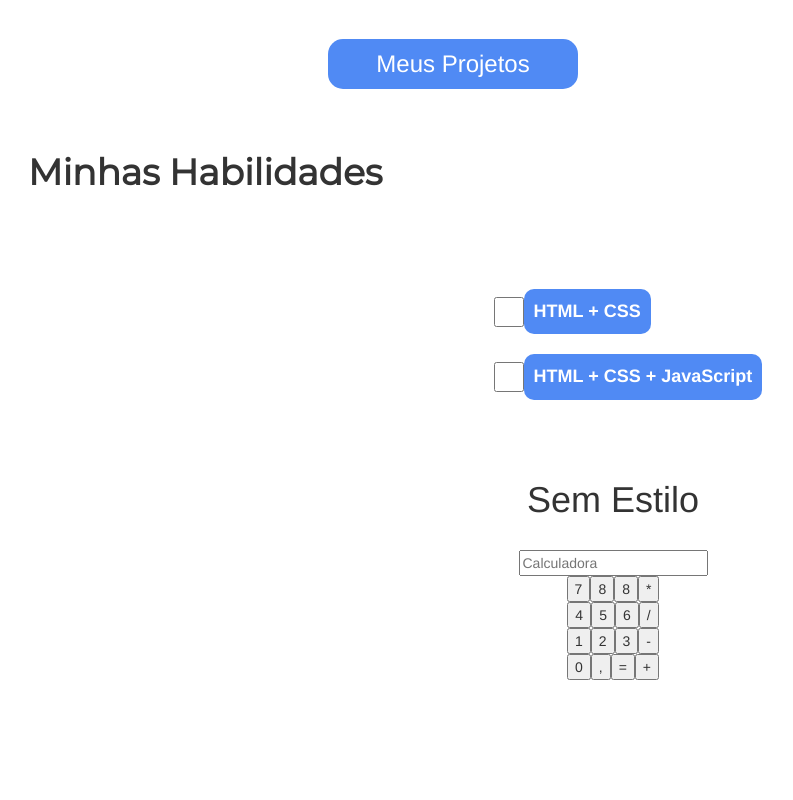
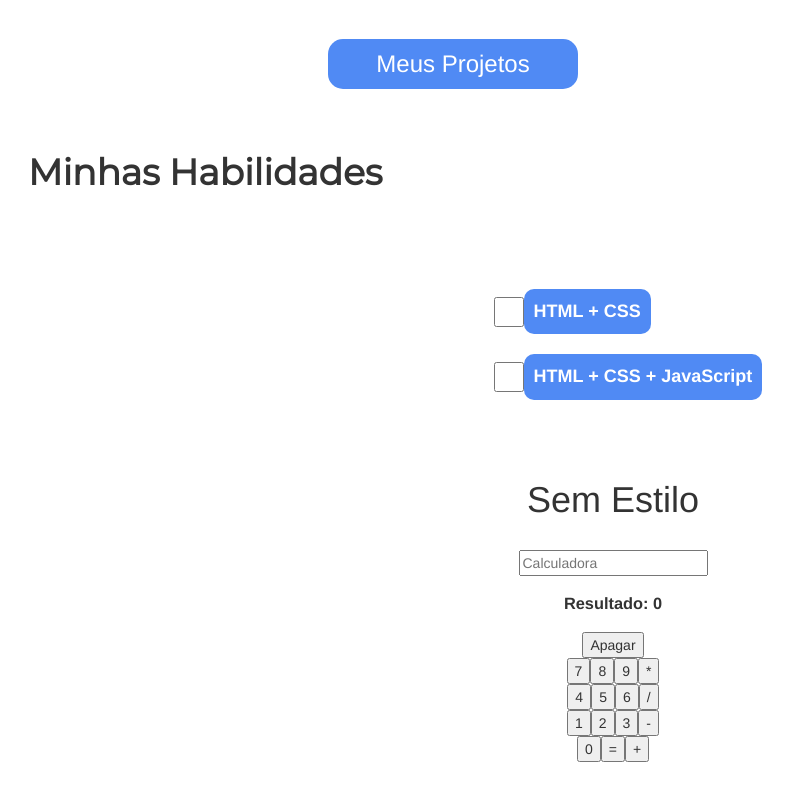
Before and after one commit to duansydor/portfolio, a React (Create React App) app: page /#/ in a window 1280 px wide. Shown: the part 576-1376 px from the top of the page, without its empty margins (57-850 px from the left). Built offline with nearby package versions, Linux system fonts and the light colour scheme.

Commit message:
calculator functions added

```diff
--- a/src/assets/css/App.scss
+++ b/src/assets/css/App.scss
@@ -304,21 +304,53 @@ Calculator
 .input.true{
   input{
     outline: none;
-    width:239px;
+    width: 270px;
     transition: .4s;
     border:none;
     border-radius: 15px;
     background:lightgrey;
     padding: 10px;
+    margin-bottom: 10px;
   }
 
 }
 .btncontainer.true{
   display: flex;
   justify-content: center;
+  align-items: center;
+  flex-direction: column;
+  input[type="submit"]{
+    outline: none;
+      transition:.2s;
+      border-radius: 15px;
+      border: 1px solid black;
+
+      padding: 10px;
+      width: 130px;
+      margin:5px;
+      background:$primary;
+      color: white;
+  }
+  .delete{
+    input[type="reset"]{
+      padding: 10px;
+      outline: none;
+      transition:.2s;
+      border-radius: 15px;
+      border: 1px solid black;
+
+      padding: 10px;
+      width: 270px;
+      margin:5px;
+      background:$primary;
+      color: white;
+    }
+  }
   div{
     display: flex;
-    flex-direction: column;
+    flex-direction: row;
+    align-items: center;
+
     input[type="button"]{
       outline: none;
       transition:.2s;
@@ -326,7 +358,7 @@ Calculator
       border: 1px solid black;
 
       padding: 10px;
-      width: 50px;
+      width: 60px;
       margin:5px;
       background:$primary;
       color: white;
--- a/src/components/CalcStyle.js
+++ b/src/components/CalcStyle.js
@@ -21,7 +21,7 @@ class CalcStyle extends React.Component{
                     <div className="changeProperties">
                         <div className="input">
                             <input type="checkbox" id="htmlCss" defaultChecked={withCss} onChange={()=>this.changeCSS(withCss)} />
-                            <label for="htmlCss">
+                            <label htmlFor="htmlCss">
                                 HTML + CSS
                             </label>
                         </div>
@@ -30,7 +30,7 @@ class CalcStyle extends React.Component{
                         </div>
                         <div className="input">
                             <input type="checkbox" id="htmlJs"/>
-                            <label for="htmlJs">
+                            <label htmlFor="htmlJs">
                                 HTML + CSS + JavaScript
                             </label>
                         </div>
--- a/src/components/Calculator.js
+++ b/src/components/Calculator.js
@@ -7,11 +7,69 @@ class Calculator extends React.Component{
         super(props);
         this.numberTyping = this.numberTyping.bind(this);
 
+        this.state = {
+            num1:0,
+            operation:'',
+            resultado:0
+        }
     }
 
     numberTyping(event){
-        event = event.target.value;
-        console.log(event)
+        var keyVal = event.target.value;
+        let op = ["+","-","/","*","=","Apagar"];
+        var input = document.getElementById('inputVal');
+
+        let {num1, operation} = this.state;
+
+        function isInArray(value, array) {
+            return array.indexOf(value) > -1;
+        }
+
+        function showResult(op,num1,num2){
+            switch (op){
+                case '+':
+                    return (parseInt(num1) + parseInt(input.value));
+                case '-':
+                    return (parseInt(num1) - parseInt(input.value));
+                case '*':
+                    return (parseInt(num1) * parseInt(input.value));
+                case '/':
+                    return (parseInt(num1) / parseInt(input.value));
+            }
+        }
+
+
+        if(!isInArray(keyVal,op)){
+            input.value= input.value + keyVal;
+        }
+        if(keyVal == "Apagar"){
+            input.value="";
+        }
+        switch (keyVal) {
+            case "+":
+                this.setState({operation:'+',num1:parseInt(input.value)})
+                input.value="";
+            break;
+            case "-":
+                this.setState({operation:'-',num1:parseInt(input.value)})
+                input.value="";
+            break;
+            case "/":
+                this.setState({operation:'/',num1:parseInt(input.value)})
+                input.value="";
+            break;
+            case "*":
+                this.setState({operation:'*',num1:parseInt(input.value)})
+                input.value="";
+            break;
+            case "=":
+                this.setState({resultado:showResult(operation,num1,input.value)});
+                input.value = "";
+                this.setState({num1:0});
+            break;
+            default:
+                break;
+        }
     }
     render(){
 
@@ -26,36 +84,40 @@ class Calculator extends React.Component{
                 <div className={`calculator ${withCss}`}>
                     <h1 className={`calcTitle ${withCss}`}>{withCss?"Com Estilo":"Sem Estilo"}</h1>
                     <div className={`input ${withCss}`}>
-                        <input placeholder="Calculadora" type="text" />
+                        <input id="inputVal" placeholder="Calculadora" type="text" />
                     </div>
+                    <h3>Resultado: {this.state.resultado}</h3>
+
                     <div className={`btncontainer ${withCss}`}>
+                        <div className="delete">
+                            <input  type="reset" onClick={(e) => { this.numberTyping(e) }} value="Apagar"></input>
+                        </div>
                         <div>
                             <input type="button" onClick={(e) => { this.numberTyping(e) }} value="7"/>
                             <input type="button" onClick={(e) => { this.numberTyping(e) }} value="8"/>
-                            <input type="button" onClick={() => { this.numberTyping(9) }} value="8"/>
-                            <input type="button" onClick={() => { this.numberTyping(e) }} value="*"/>
+                            <input type="button" onClick={(e) => { this.numberTyping(e) }} value="9"/>
+                            <input type="button" onClick={(e) => { this.numberTyping(e) }} value="*"/>
                         </div>
 
                         <div >
-                            <input type="button" value="4"/>
-                            <input type="button" value="5"/>
-                            <input type="button" value="6"/>
-                            <input type="button" value="/"/>
+                            <input type="button" onClick={(e) => { this.numberTyping(e) }} value="4"/>
+                            <input type="button" onClick={(e) => { this.numberTyping(e) }} value="5"/>
+                            <input type="button" onClick={(e) => { this.numberTyping(e) }} value="6"/>
+                            <input type="button" onClick={(e) => { this.numberTyping(e) }} value="/"/>
 
                         </div>
 
                         <div>
-                            <input type="button" value="1"/>
-                            <input type="button" value="2"/>
-                            <input type="button" value="3"/>
-                            <input type="button" value="-"/>
+                            <input type="button" onClick={(e) => { this.numberTyping(e) }} value="1"/>
+                            <input type="button" onClick={(e) => { this.numberTyping(e) }} value="2"/>
+                            <input type="button" onClick={(e) => { this.numberTyping(e) }} value="3"/>
+                            <input type="button" onClick={(e) => { this.numberTyping(e) }} value="-"/>
                         </div>
 
                         <div>
-                            <input type="button" value="0"/>
-                            <input type="button" value=","/>
-                            <input type="button" value="="/>
-                            <input type="button" value="+"/>
+                            <input type="button" onClick={(e) => { this.numberTyping(e) }} value="0"/>
+                            <input type="button" onClick={(e) => { this.numberTyping(e) }} value="="/>
+                            <input type="submit" onClick={(e) => { this.numberTyping(e) }} value="+"/>
                         </div>
                     </div>
                     </div>
@@ -67,6 +129,6 @@ class Calculator extends React.Component{
 }
 const mapStateToProps = store => ({
 	withCss:store.calcState.withCss,
-	withCss:store.calcState.withJs
+	withJs:store.calcState.withJs
 });
 export default connect(mapStateToProps)(Calculator);
```
